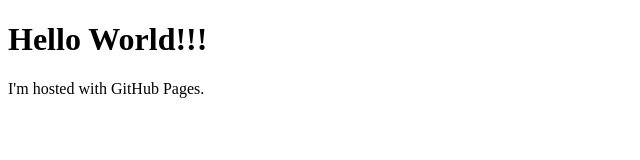
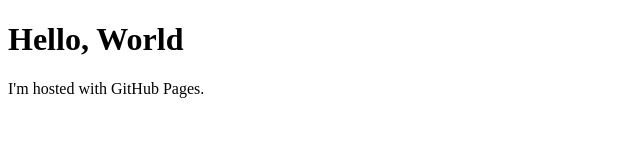
Before and after one commit to taribowo/taribowo.github.io, a plain HTML site: page index.html in a window 1280 px wide. Shown: the whole page, without its empty margins (0-640 px from the left). Drawn offline with Linux system fonts and the light colour scheme.

Commit message:
Update index.html

```diff
--- a/index.html
+++ b/index.html
@@ -1,7 +1,7 @@
 <!DOCTYPE html>
 <html>
   <body>
-    <h1>Hello World!!!</h1>
+    <h1>Hello, World</h1>
     <p>I'm hosted with GitHub Pages.</p>
   </body>
 </html>
```
